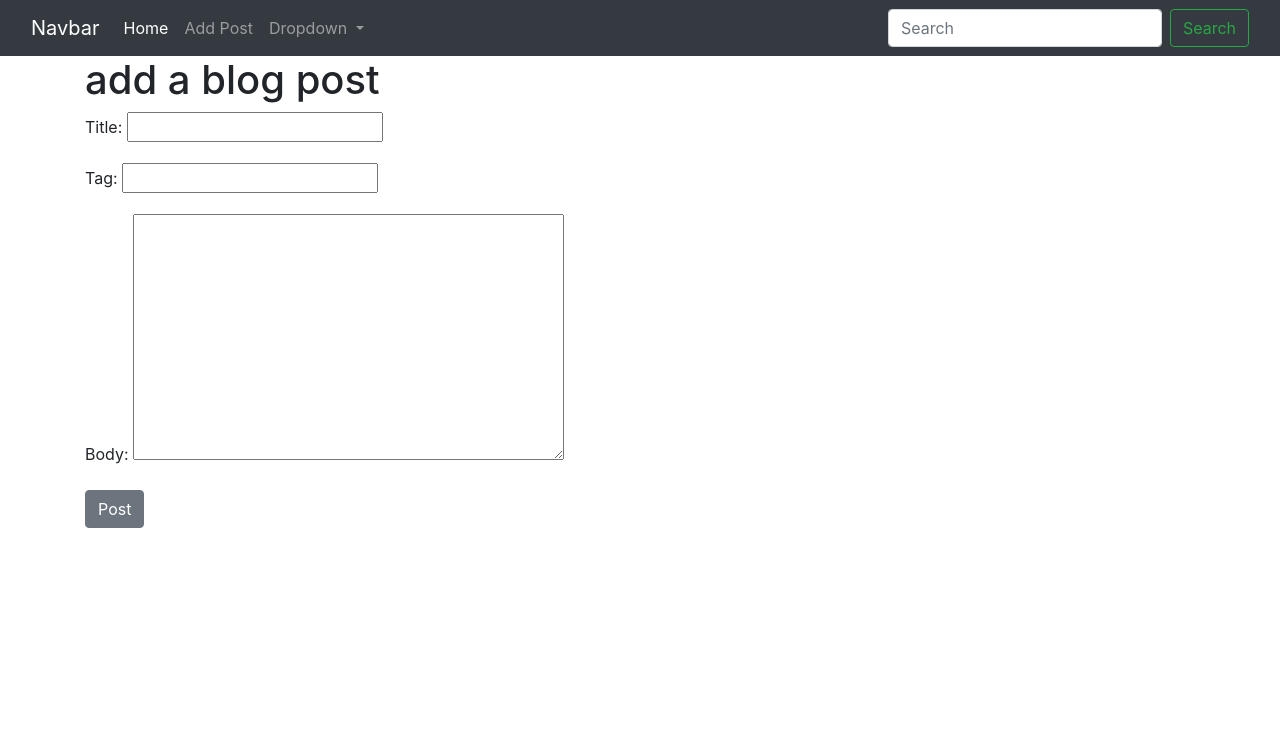
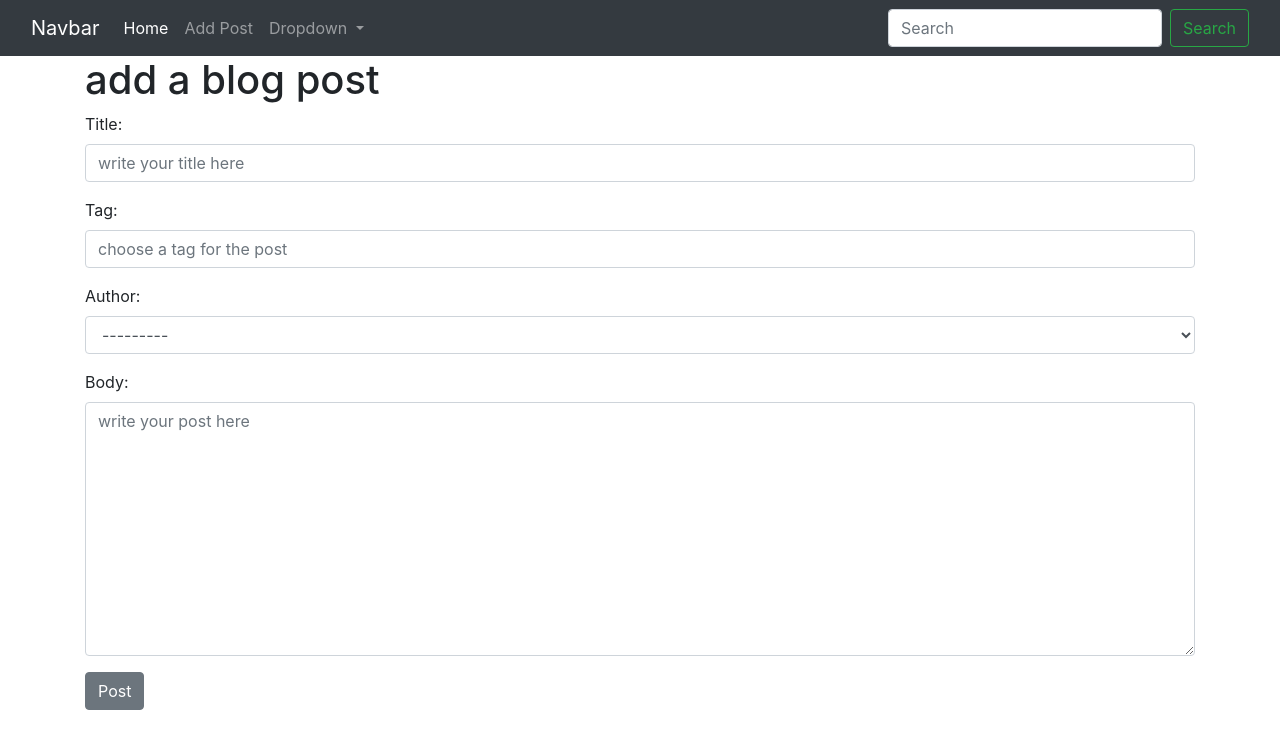
Before and after one commit to MatzkinGurza/MyDjangoCrud, a Django app: page /add_post/ in a window 1280 px wide. Shown: the top 749 px of the page. Run offline with Django 5.2, Linux system fonts and the light colour scheme.

Commit message:
created update post and delete post

```diff
--- /dev/null
+++ b/CrudBlog/forms.py
@@ -0,0 +1,28 @@
+from django import forms
+from .models import Post
+
+class PostForm(forms.ModelForm):
+    class Meta:
+        model = Post
+        fields = ('title',
+                  'tag',
+                  'author',
+                  'body' )
+        widgets = {
+            'title': forms.TextInput(attrs={'class': 'form-control','placeholder':'write your title here'}),
+            'tag': forms.TextInput(attrs={'class': 'form-control', 'placeholder':'choose a tag for the post'}),
+            'author': forms.Select(attrs={'class': 'form-control'}),
+            'body': forms.Textarea(attrs={'class': 'form-control','placeholder':'write your post here'})
+        }
+
+class PostFormUpdate(forms.ModelForm):
+    class Meta:
+        model = Post
+        fields = ('title',
+                  'tag',
+                  'body' )
+        widgets = {
+            'title': forms.TextInput(attrs={'class': 'form-control','placeholder':'write your title here'}),
+            'tag': forms.TextInput(attrs={'class': 'form-control', 'placeholder':'choose a tag for the post'}),
+            'body': forms.Textarea(attrs={'class': 'form-control','placeholder':'write your post here'})
+        }
--- a/CrudBlog/models.py
+++ b/CrudBlog/models.py
@@ -12,4 +12,4 @@ class Post(models.Model):
         return self.title + ' | ' + str(self.author)
 
     def get_absolute_url(self):
-        return reverse('article-detail', args=[str(self.id)])
+        return reverse('article-detail', args=(str(self.id)))
--- a/CrudBlog/templates/add_post.html
+++ b/CrudBlog/templates/add_post.html
@@ -4,10 +4,13 @@
 {% block content %}
 
 <h1>add a blog post</h1>
-<form method="POST">
-    {% csrf_token %}
-    {{form.as_p}}
-    <button class="btn btn-secondary">Post</button>
-</form>
+
+<div class="form-group">
+    <form method="POST">
+        {% csrf_token %}
+        {{form.as_p}}
+        <button class="btn btn-secondary">Post</button>
+    </form>
+</div>
 
 {% endblock %}
--- a/CrudBlog/templates/article_details.html
+++ b/CrudBlog/templates/article_details.html
@@ -8,8 +8,9 @@
 <hr>
 <br/>
 {{ post.body }}<br/>
-{{post.author.email}}
-
+{{post.author.email}}<br/>
+<small><a href="{% url 'update_post' post.pk %}">(Edit)</a></small><br/>
+<small><a href="{% url 'delete_post' post.pk %}">(Delete)</a></small>
 
 <br/>
 <br/>
--- a/CrudBlog/templates/home.html
+++ b/CrudBlog/templates/home.html
@@ -3,14 +3,16 @@
 
 {% block content %}
 
-<h1>Post</h1>
+<h1>Posts</h1>
 <ul>
     {% for post in object_list %}
         <li>
         <a href="{% url 'article-detail' post.pk %}"> {{post.title}}</a> | {{post.author}}<br/>
         {{post.body}}<br/>
         - {{post.author.last_name}}, {{post.author.first_name}}<br/>
-        {{post.author.email}}
+        {{post.author.email}}<br/>
+        <small><a href="{% url 'update_post' post.pk %}">(Edit)</a></small><br/>
+        <small><a href="{% url 'delete_post' post.pk %}">(Delete)</a></small>
         </li>
     {% endfor %}
 </ul>
--- a/CrudBlog/urls.py
+++ b/CrudBlog/urls.py
@@ -1,4 +1,4 @@
-from .views import HomeView, ArticleDetailView, AddPostView
+from .views import HomeView, ArticleDetailView, AddPostView, UpdatePostView, DeletePostView
 #from . import views
 from django.urls import path
 
@@ -7,6 +7,8 @@ urlpatterns = [
     path('', HomeView.as_view(), name="home"),
     path('article/<int:pk>', ArticleDetailView.as_view(), name="article-detail"),
     #<int:pk> completes the url with the primary key of the blog entry (assigned on creation)
-    path('add_post/', AddPostView.as_view(), name='add_post')
+    path('add_post/', AddPostView.as_view(), name='add_post'),
+    path('article/edit/<int:pk>', UpdatePostView.as_view(), name='update_post'),
+    path('article/<int:pk>/delete', DeletePostView.as_view(), name='delete_post'),
 
 ]
--- a/CrudBlog/views.py
+++ b/CrudBlog/views.py
@@ -1,6 +1,8 @@
 from django.shortcuts import render
-from django.views.generic import ListView, DetailView, CreateView
+from django.views.generic import ListView, DetailView, CreateView, UpdateView, DeleteView
 from .models import Post
+from .forms import PostForm, PostFormUpdate
+from django.urls import reverse_lazy
 
 # def home(request):
 #     return render(request, 'home.html', {})
@@ -8,6 +10,7 @@ from .models import Post
 class HomeView(ListView):
     model = Post
     template_name = 'home.html'
+    ordering = ['-id'] #will make the order be last in first (would be better to use date field)
 
 class ArticleDetailView(DetailView):
     model = Post
@@ -15,6 +18,17 @@ class ArticleDetailView(DetailView):
 
 class AddPostView(CreateView):
     model = Post
+    form_class = PostForm
     template_name = 'add_post.html'
     # fields = '__all__'
-    fields = ('title', 'tag','body')
+    # fields = ('title', 'tag','body')
+
+class UpdatePostView(UpdateView):
+    model=Post
+    form_class = PostFormUpdate
+    template_name= 'update_post.html'
+
+class DeletePostView(DeleteView):
+    model=Post
+    template_name= 'delete_post.html'
+    success_url = reverse_lazy('home')
```
Also changed, not shown: CrudBlog/templates/delete_post.html (added, +21 -0 lines), CrudBlog/templates/update_post.html (added, +19 -0 lines).
